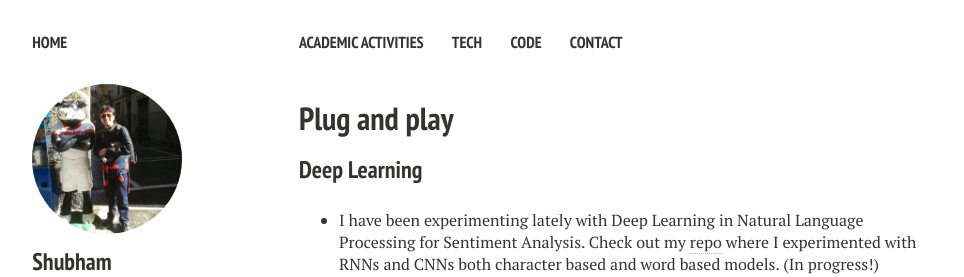
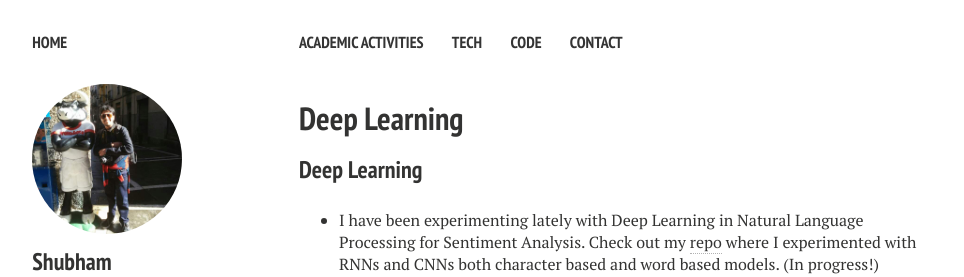
Before and after one commit to shubhamagarwal92/shubhamagarwal92.github.io, a Jekyll site: the page built from code.md, in a window 1280 px wide. Shown: the top 277 px of the page, without its empty margins (21-985 px from the left). Built offline with Jekyll 4.4.1, drawn with Linux system fonts in a browser that asks for light colours; nearby versions of some CDN libraries; our own code applies the rules of GitHub Pages for plain Markdown files.

Commit message:
updating code

```diff
--- a/code.md
+++ b/code.md
@@ -1,7 +1,7 @@
 ---
 layout: page
 permalink: /code/
-title: Plug and play
+<!--title: Plug and play-->
 tags: [code]
 modified: 3-10-2014
 comments: false
```
Also changed, not shown: academic_activities.md (+0 -1 lines).
